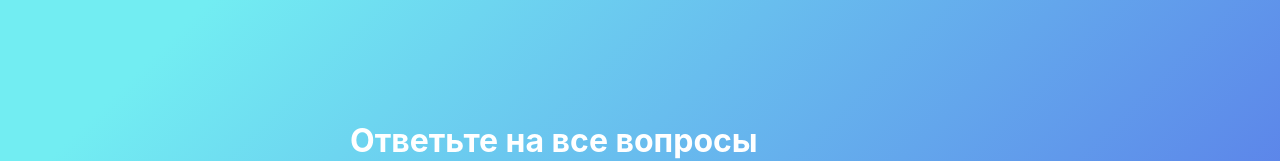
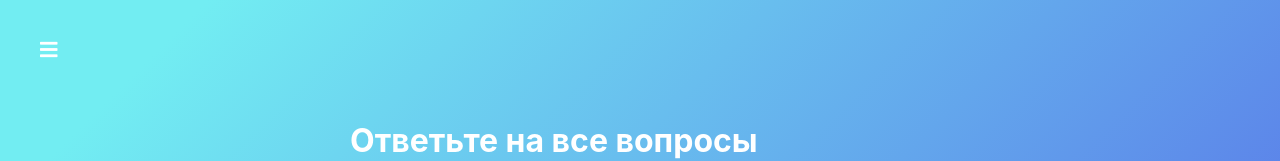
Before and after one commit to OlkhovSerge/-universal-test, a React (Create React App) app: page / in a window 1280 px wide. Shown: the top 161 px of the page. Built offline with nearby package versions, Linux system fonts and the light colour scheme.

Commit message:
create component MenuToggle.js, Drawer.js

```diff
--- a/src/components/FinishtQuiz/FinistQuiz.js
+++ b/src/components/FinishtQuiz/FinistQuiz.js
@@ -34,7 +34,7 @@
             <p>Правильно {successCount} из {props.quiz.length}</p>
             <div>
                 <Button type={'primary'} onClick={props.onRetry}>Повторить</Button>
-                <Button type={'succses'} onClick={()=>{}}>Перейти в список тестов</Button>
+                <Button type={'success'} onClick={()=>{}}>Перейти в список тестов</Button>
             </div>
         </div>
     )
--- /dev/null
+++ b/src/components/Navigation/Drawer/Drawer.js
@@ -0,0 +1,37 @@
+import React, {Component} from 'react';
+import classes from './Drawer.module.css';
+
+const links = [
+    1, 2, 3
+]
+
+class Drawer extends Component {
+
+    renderLinks() {
+        return links.map((link, index) => {
+            return (
+                <li key={index}>
+                    <a>Link {link}</a>
+                </li>
+            )
+        })
+    }
+
+    render() {
+        const cls = [classes.Drawer]
+
+        if (!this.props.isOpen) {
+            cls.push(classes.close)
+        }
+
+        return (
+            <nav className={cls.join(' ')}>
+                <ul>
+                    { this.renderLinks() }
+                </ul>
+            </nav>
+        )
+    }
+}
+
+export default Drawer;
--- /dev/null
+++ b/src/components/Navigation/Drawer/Drawer.module.css
@@ -0,0 +1,42 @@
+.Drawer {
+    position: fixed;
+    left: 0;
+    top: 0;
+    bottom: 0;
+    width: 80%;
+    max-width: 300px;
+    padding: 20px 10px;
+    box-sizing: border-box;
+    background: #fff;
+    transform: translateX(0px);
+    transition: transform .22s ease-in;
+    z-index: 90;
+}
+
+.Drawer.close {
+    transform: translateX(-300px);
+}
+
+.Drawer ul {
+    list-style: none;
+    margin: 0;
+    padding: 0;
+}
+
+.Drawer ul li {
+    margin-bottom: 15px;
+}
+
+.Drawer ul li a {
+    color: #363f54;
+    font-size: 30px;
+    text-decoration: none;
+    background-color: #fff;
+    position: relative;
+    padding: 0 20px 10px 20px;
+    transition: opacity .3s;
+}
+
+.Drawer ul li a:hover, .active {
+    opacity: .7;
+}
--- /dev/null
+++ b/src/components/Navigation/MenuToggle/MenuToggle.js
@@ -0,0 +1,26 @@
+import React from 'react';
+import classes from './MenuToggle.module.css';
+
+const MenuToggle = props => {
+
+    const cls = [
+        classes.MenuToggle,
+        'fa'
+    ]
+
+    if (props.isOpen) {
+        cls.push('fa-times')
+        cls.push(classes.open)
+    } else {
+        cls.push('fa-bars')
+    }
+
+    return (
+        <i
+            className={cls.join(' ')}
+            onClick={props.onToggle}
+        />
+    )
+}
+
+export default MenuToggle;
--- /dev/null
+++ b/src/components/Navigation/MenuToggle/MenuToggle.module.css
@@ -0,0 +1,18 @@
+.MenuToggle {
+    position: fixed;
+    top: 40px;
+    left: 40px;
+    font-size: 20px;
+    cursor: pointer;
+    color: #fff;
+    transition: opacity, left .22s ease-in;
+    z-index: 100;
+}
+
+.MenuToggle:hover {
+    opacity: .7;
+}
+
+.MenuToggle.open {
+    left: 320px;
+}
--- a/src/hoc/Layout/Layout.js
+++ b/src/hoc/Layout/Layout.js
@@ -1,10 +1,33 @@
 import React, {Component} from 'react';
 import classes from './Layout.module.css';
+import MenuToggle from '../../components/Navigation/MenuToggle/MenuToggle'
+import Drawer from '../../components/Navigation/Drawer/Drawer'
 
 class Layout extends Component {
+
+    state = {
+        menu: false
+    }
+
+    toggleMenuHandler = () => {
+        this.setState({
+            menu: !this.state.menu
+        })
+    }
+
     render() {
         return (
             <div className={classes.Layout}>
+
+                <Drawer
+                    isOpen={this.state.menu}
+                />
+
+                <MenuToggle
+                    onToggle={this.toggleMenuHandler}
+                    isOpen={this.state.menu}
+                />
+
                 <main>
                     {this.props.children}
                 </main>
```
